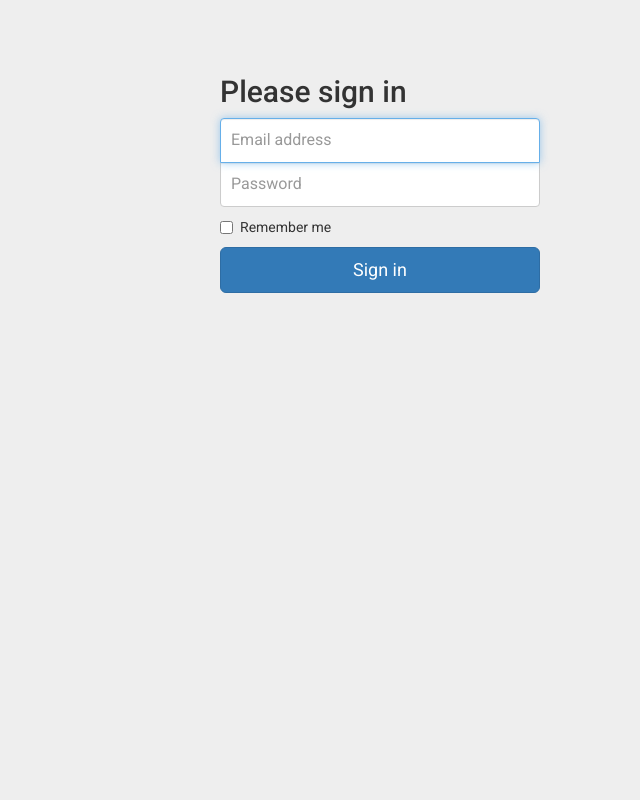
After one commit to B4RN3SCODE/TimeSheet, a PHP site: page /login in a window 1280 px wide. The commit adds this page. Shown: the whole page, without its empty margins (640-1280 px from the left). Run offline with PHP 8.4, Linux system fonts and the light colour scheme; some libraries are stand-ins or nearby versions.

Commit message:
to look like we are getting somewhere

```diff
--- a/index.php
+++ b/index.php
@@ -1,3 +1,5 @@
 <?php
-phpinfo();
+// only for production purposes....
+// until the application class and supporting modules are built
+include_once("modules/user/views/login.php");
 ?>
--- /dev/null
+++ b/modules/user/views/login.php
@@ -0,0 +1,37 @@
+<html>
+	<head>
+		<title>ArbSol TimeSheet Login | Arbor Solutions, INC.</title>
+		<link href='http://fonts.googleapis.com/css?family=Roboto:100,300,400,500,700,900' rel='stylesheet' type='text/css'>
+		<link href='http://fonts.googleapis.com/css?family=Roboto+Condensed:300,400,700' rel='stylesheet' type='text/css'>
+		<link href="//maxcdn.bootstrapcdn.com/bootstrap/3.3.2/css/bootstrap.min.css" rel="stylesheet">
+		<link href="public/style/main.css" rel="stylesheet">
+		<script src="https://ajax.googleapis.com/ajax/libs/jquery/1.11.2/jquery.min.js"></script>
+		<script src="//maxcdn.bootstrapcdn.com/bootstrap/3.3.2/js/bootstrap.min.js"></script>
+		<script src="public/js/app.js"></script>
+		<!-- HTML5 shim and Respond.js for IE8 support of HTML5 elements and media queries -->
+		<!-- WARNING: Respond.js doesn't work if you view the page via file:// -->
+		<!--[if lt IE 9]>
+		  <script src="https://oss.maxcdn.com/html5shiv/3.7.2/html5shiv.min.js"></script>
+		  <script src="https://oss.maxcdn.com/respond/1.4.2/respond.min.js"></script>
+		<![endif]-->
+	</head>
+	<body>
+		<div class="container">
+			<div class="col-md-4 signin">
+				<form class="form-signin">
+					<h2 class="form-signin-heading">Please sign in</h2>
+					<label for="inputEmail" class="sr-only">Email address</label>
+					<input type="email" id="inputEmail" class="form-control" placeholder="Email address" required autofocus>
+					<label for="inputPassword" class="sr-only">Password</label>
+					<input type="password" id="inputPassword" class="form-control" placeholder="Password" required>
+					<div class="checkbox">
+						<label>
+							<input type="checkbox" value="remember-me">Remember me
+						</label>
+					</div>
+					<button class="btn btn-lg btn-primary btn-block" type="submit">Sign in</button>
+				</form>
+			</div>
+		</div> <!-- /container -->
+	</body>
+</html>
--- a/public/style/main.css
+++ b/public/style/main.css
@@ -9,3 +9,43 @@ html, body, div, section, input, aside {
 	font-family: 'Roboto Condensed', sans-serif;
 }
 */
+body {
+  padding-top: 40px;
+  padding-bottom: 40px;
+  background-color: #eee;
+}
+.signin {
+	float: right;
+}
+.signin .form-signin {
+  padding: 15px;
+}
+.signin .form-signin .form-signin-heading,
+.form-signin .checkbox {
+  margin-bottom: 10px;
+}
+.signin .form-signin .checkbox {
+  font-weight: normal;
+}
+.signin .form-signin .form-control {
+  position: relative;
+  height: auto;
+  -webkit-box-sizing: border-box;
+     -moz-box-sizing: border-box;
+          box-sizing: border-box;
+  padding: 10px;
+  font-size: 16px;
+}
+.signin .form-signin .form-control:focus {
+  z-index: 2;
+}
+.signin .form-signin input[type="email"] {
+  margin-bottom: -1px;
+  border-bottom-right-radius: 0;
+  border-bottom-left-radius: 0;
+}
+.signin .form-signin input[type="password"] {
+  margin-bottom: 10px;
+  border-top-left-radius: 0;
+  border-top-right-radius: 0;
+}
```
Also changed, not shown: .htaccess (added), public/img/logo.png (added), 1 other file.
